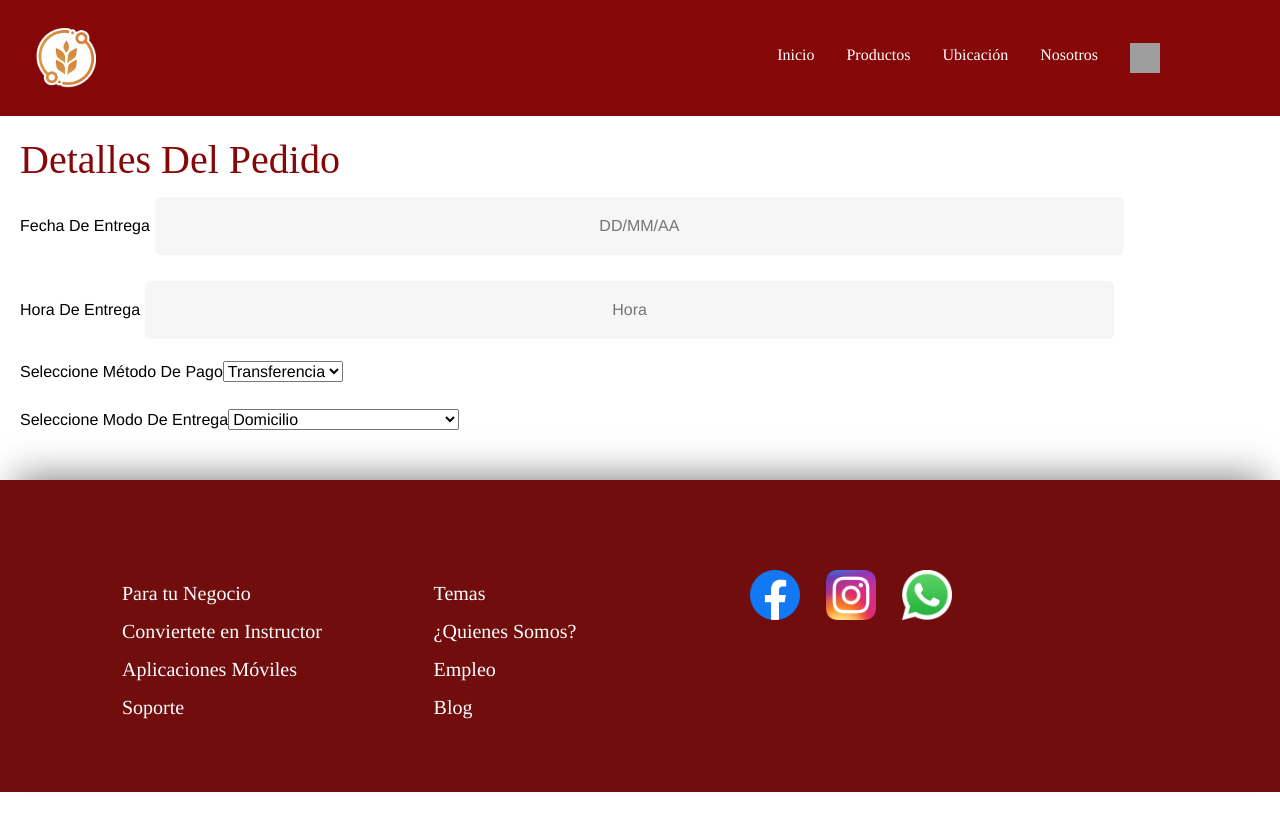
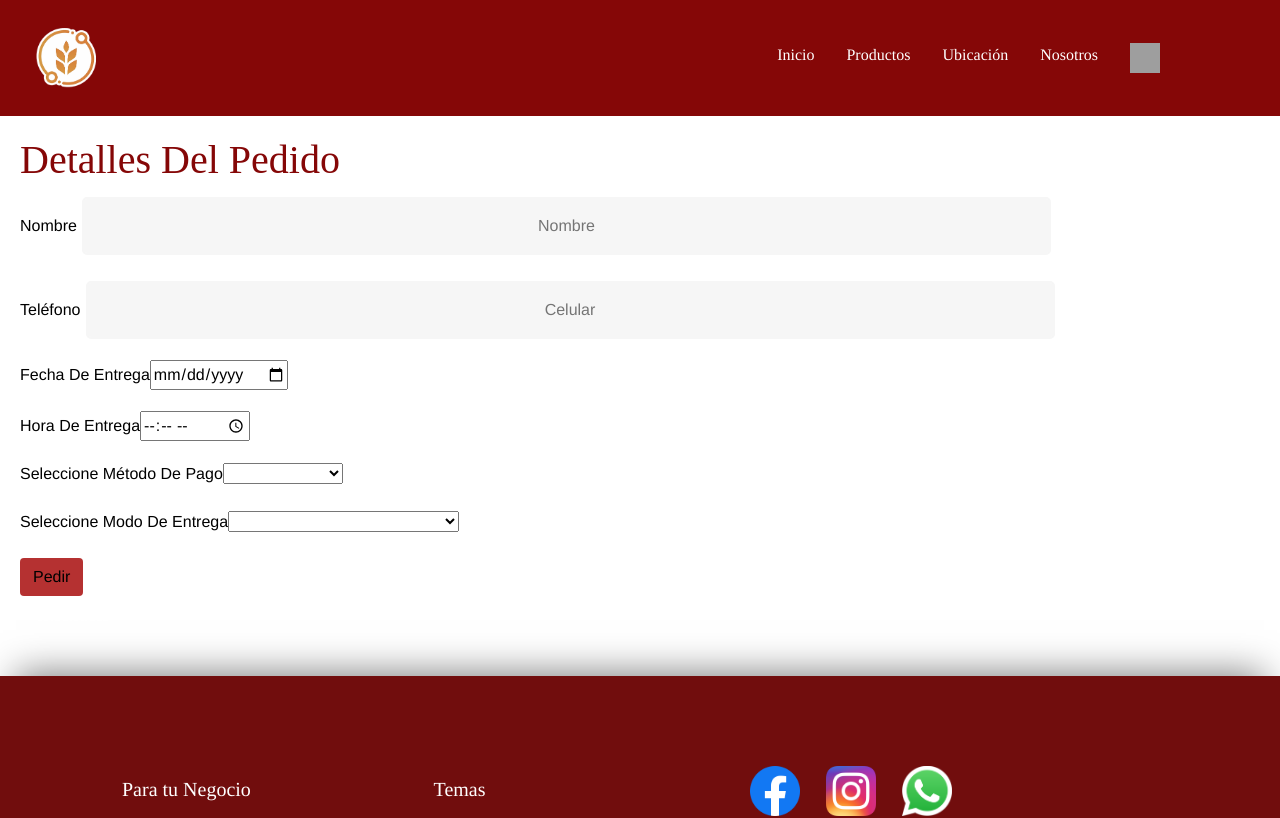
Before and after one commit to JAAA12/Salvato2, a Vue app: page /pantallaRecibo in a window 1280 px wide. Shown: the top 818 px of the page. Built offline with nearby package versions, Linux system fonts and the light colour scheme; grey boxes are pictures that could not be loaded.

Commit message:
Actualización pantallarecibo

```diff
--- a/src/pages/PantallaRecibo.vue
+++ b/src/pages/PantallaRecibo.vue
@@ -2,10 +2,26 @@
 <div>
     <h1>Detalles Del Pedido</h1>
     <div class="form-group">
+        <label for="formInput">Nombre</label>
+        <input
+        v-model="nombrePedido"
+        type="text"
+        class="form"
+        placeholder="Nombre">
+    </div>
+    <div class="form-group">
+        <label for="formInput">Teléfono</label>
+        <input
+        v-model="telefono"
+        type="text"
+        class="form"
+        placeholder="Celular">
+    </div>
+    <div class="form-group">
         <label for="formInput">Fecha De Entrega</label>
         <input
         v-model="fecha"
-        type="text"
+        type="date"
         class="form"
         placeholder="DD/MM/AA">
     </div>
@@ -13,30 +29,74 @@
         <label for="formInput">Hora De Entrega</label>
         <input
         v-model="hora"
-        type="text"
+        type="time"
         class="form"
         placeholder="Hora">
     </div>
     <div class="form-group">
         <label for="select">Seleccione Método De Pago</label>
-        <select name="form" id="metodo-pago">
-            <option>Transferencia</option>
-            <option>Efectivo</option>
+        <select name="form" id="metodo-pago" v-model="pago">
+            <option value="transferencia">Transferencia</option>
+            <option value="efectivo">Efectivo</option>
         </select>
     </div>
     <div class="form-group">
         <label for="sele">Seleccione Modo De Entrega</label>
-        <select name="form" id="metodo-entrega">
-            <option>Domicilio</option>
-            <option>Se adquiere en punto salvato</option>
+        <select name="form" id="metodo-entrega" v-model="entrega">
+            <option value="domicilio">Domicilio</option>
+            <option value="tienda">Se adquiere en punto salvato</option>
         </select>
     </div>
+    <button class="btn" @click="generaRecibo">
+            Pedir
+          </button>
+          <router-link to="/estadisticas" class="nav-link" active-class="active"
+              >estadisticas</router-link
+            >
+
 </div>
 
 </template>
 
 <script>
+/* eslint-disable */
+import {ref} from 'vue' //ref crea un objeto
+import {useStore} from 'vuex'
+import {useRouter} from 'vue-router'
+import axios from 'axios'
+export default{
+setup(){
+    const store = useStore()
+    const router = useRouter()
+    const hora = ref("")
+    const fecha = ref("")
+    const entrega = ref("")
+    const pago = ref("")
+    const nombrePedido = ref("")
+    const telefono = ref("")
 
+    function generaRecibo(){
+      if(hora.value != '' && fecha.value != ""){
+        const recibo = {
+          nombrePedido:nombrePedido.value,
+          telefono:telefono.value,
+          hora:hora.value,
+          fecha:fecha.value,
+          entrega:entrega.value,
+          pago:pago.value
+        }
+      /*  store.dispatch("addPersona", persona);
+        router.push('/print')*/
+        axios.post('https://databasejaa-default-rtdb.firebaseio.com/recibo.json',recibo)
+        .then(res=> console.log(res))
+        .catch(error=> console.log(error))
+      }
+    }
+
+    return{hora, fecha,entrega,pago, telefono,nombrePedido,generaRecibo}
+}
+
+}
 </script>
 
 <style>
```
